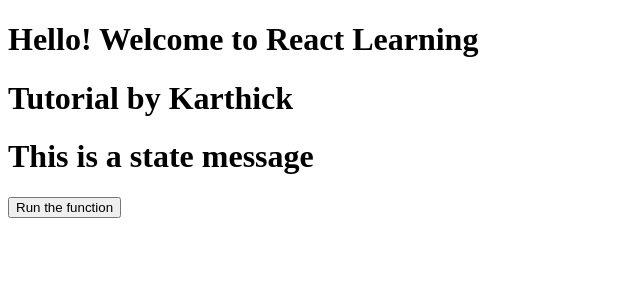
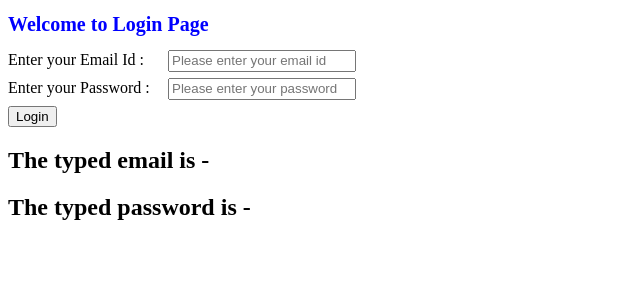
Before and after one commit to karthickvkumar/react-learning-batch-1, a React (Create React App) app: page / in a window 1280 px wide. Shown: the top 300 px of the page, without its empty margins (0-640 px from the left). Built offline with nearby package versions, Linux system fonts and the light colour scheme.

Commit message:
login page

```diff
--- a/src/index.js
+++ b/src/index.js
@@ -1,5 +1,7 @@
 import React from 'react';
 import ReactDOM from 'react-dom';
-import App from './app';
+// import App from './app';
+import LoginPage from './login-page';
+import './style.css';
 
-ReactDOM.render(<App></App>, document.getElementById("root"));
+ReactDOM.render(<LoginPage></LoginPage>, document.getElementById("root"));
--- /dev/null
+++ b/src/login-page.js
@@ -0,0 +1,52 @@
+import React, {Component} from "react";
+
+class LoginPage extends Component{
+
+  constructor(props){
+    super(props);
+    this.state = {
+      email : '',
+      password : ''
+    }
+  }
+
+  handleInput = (event) => {
+    //console.log(event.target.value, event.target.name)
+    this.setState({
+      [event.target.name] : event.target.value
+    });
+  }
+
+  displayLogin(){
+    console.log(this.state)
+  }
+
+  render(){
+    return(
+      <div>
+        <h1 className="heading">Welcome to Login Page</h1>
+
+        <div className="bottom-space">
+          <label className="lable-Text">Enter your Email Id :</label>
+          <input type="email" placeholder="Please enter your email id" className="input-space" onChange={this.handleInput} name="email"/>
+        </div>
+
+        <div className="bottom-space">
+          <label className="lable-Text">Enter your Password :</label>
+          <input type="password" placeholder="Please enter your password" className="input-space" onChange={this.handleInput} name="password"/>
+        </div>
+
+        <div className="bottom-space">
+          <button onClick={() => this.displayLogin()}>Login</button>
+        </div>
+
+        <div>
+          <h2>The typed email is - {this.state.email}</h2>
+          <h2>The typed password is - {this.state.password}</h2>
+        </div>
+      </div>
+    )
+  }
+}
+
+export default LoginPage;
--- /dev/null
+++ b/src/style.css
@@ -0,0 +1,18 @@
+.heading{
+  color: blue;
+  font-size: 20px;
+}
+
+.lable-Text {
+  display: inline-block;
+  width: 160px;
+}
+
+.bottom-space{
+  margin-bottom: 6px;
+}
+
+.input-space{
+  width: 180px;
+  height: 16px;
+}
```
